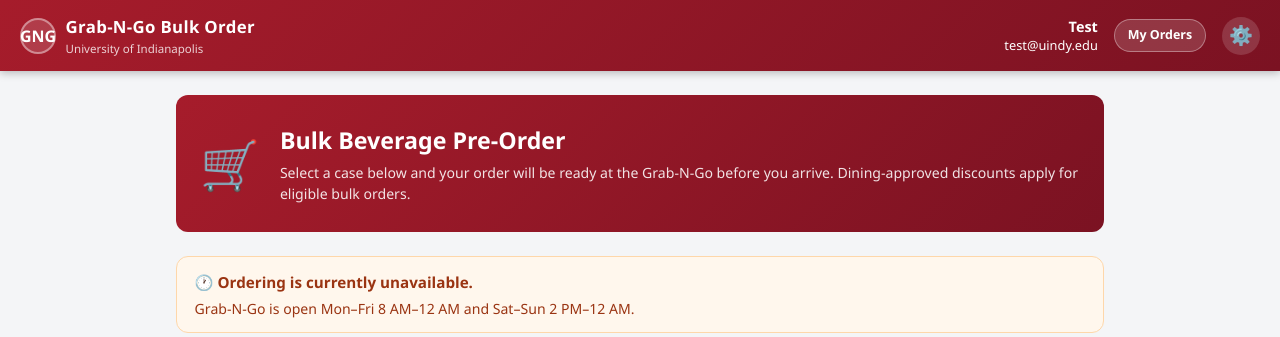
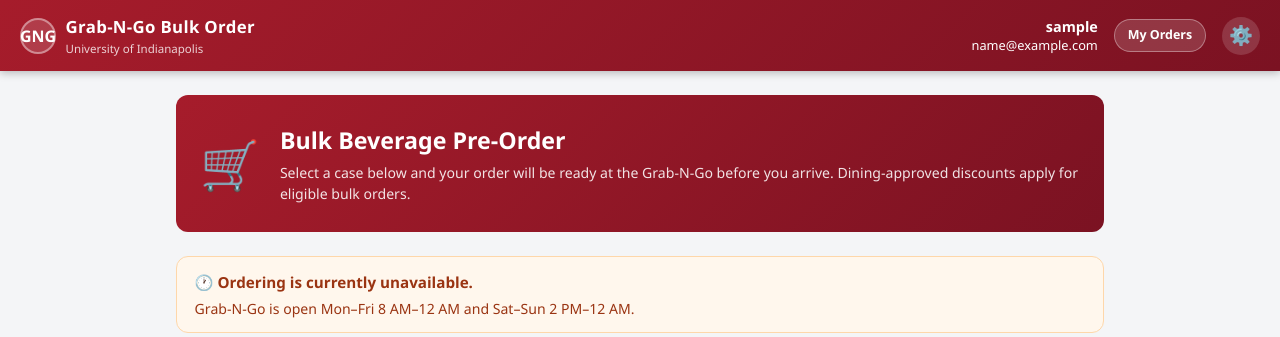
Before and after one commit to coyb-Uindy/UIndyBulkOrdering, a PHP site: page /menu in a window 1280 px wide. Shown: the top 337 px of the page. Run offline with PHP 8.4, Linux system fonts and the light colour scheme; the visitor is signed in with stand-in values (Sample User, id 1); data comes from the database, SQL or seed files in the repository.

Commit message:
bug fixing 78

```diff
--- a/uindy-grabngobulk/app/menu.php
+++ b/uindy-grabngobulk/app/menu.php
@@ -1,11 +1,6 @@
 <?php
 // menu.php — main ordering interface (requires SAML session)
 session_start();
-
-// TEMPORARY — remove before final submission
-$_SESSION['user_email']      = 'test@uindy.edu';
-$_SESSION['user_first_name'] = 'Test';
-$_SESSION['user_last_name']  = 'Student';
 
 // Guard: must be logged in via SAML
 if (!isset($_SESSION['user_email'])) {
--- a/uindy-grabngobulk/app/my_order.php
+++ b/uindy-grabngobulk/app/my_order.php
@@ -1,11 +1,6 @@
 <?php
 // my_order.php — shows all of the current user's orders with live status polling
 session_start();
-
-// TEMPORARY — remove before final submission
-$_SESSION['user_email']      = 'test@uindy.edu';
-$_SESSION['user_first_name'] = 'Test';
-$_SESSION['user_last_name']  = 'Student';
 
 if (!isset($_SESSION['user_email'])) {
     header('Location: /');
```
